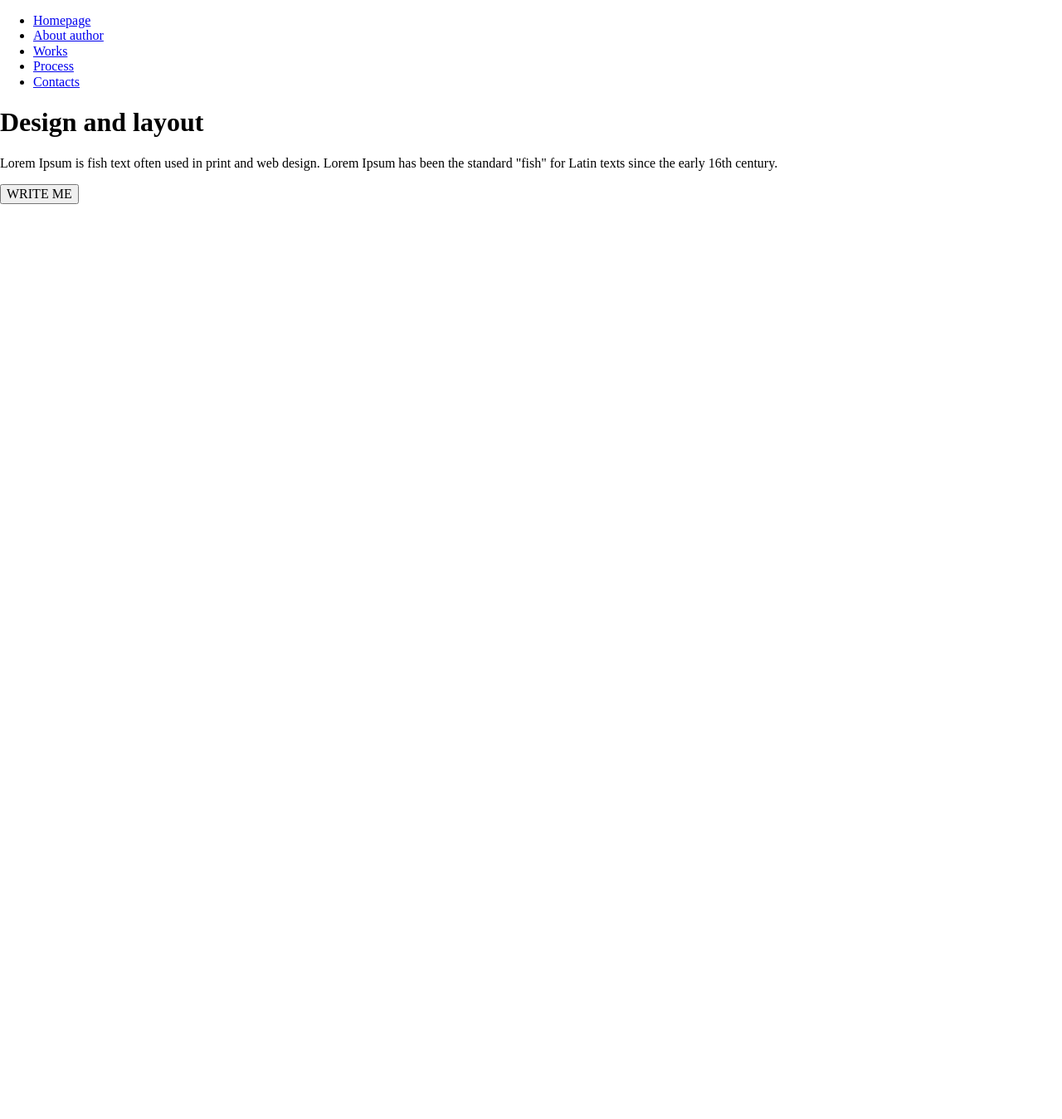
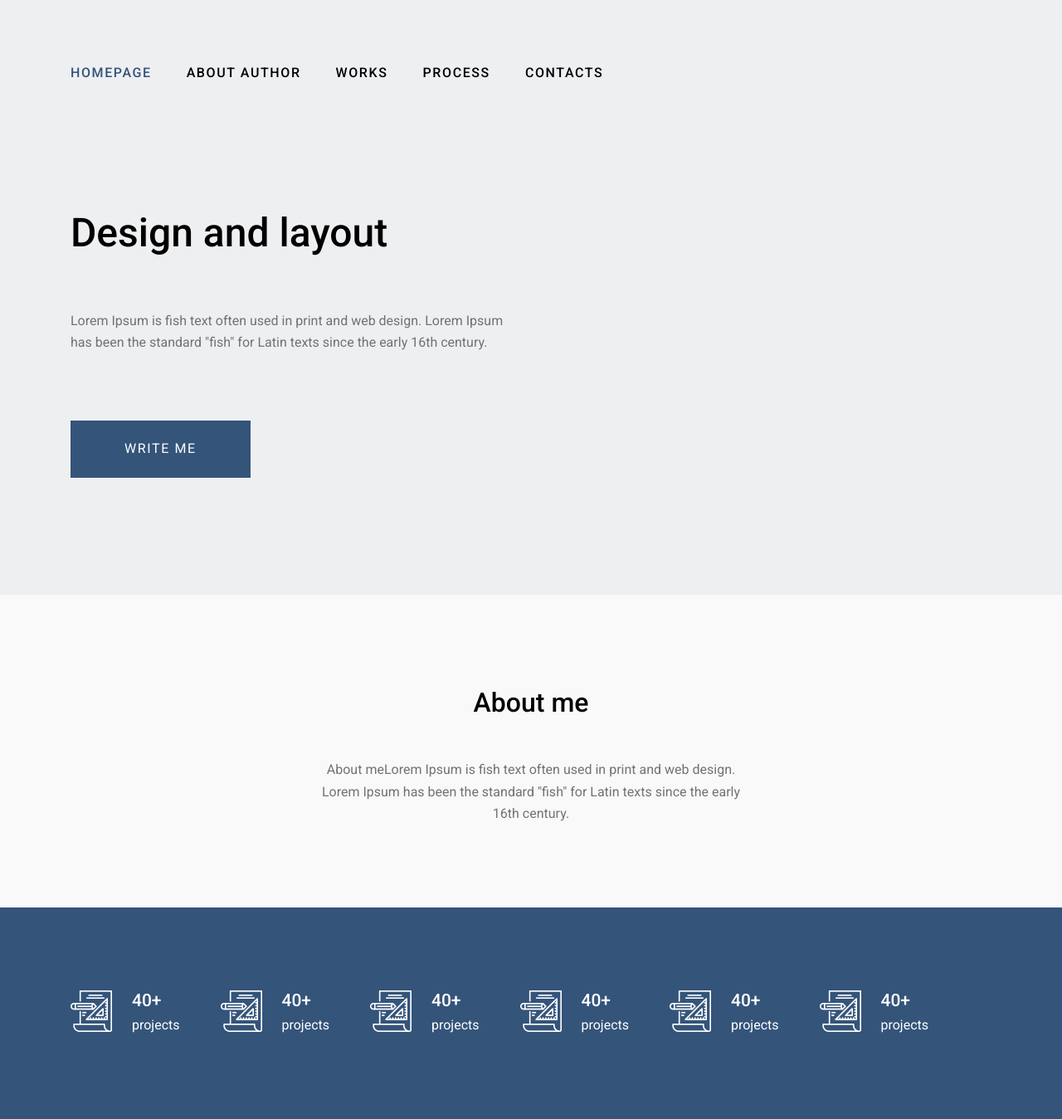
Before and after one commit to alexsimof/DZ_6, a plain HTML site: page index.html in a window 1280 px wide. Shown: the whole page at 83% size. Before the commit the page ends 800 px from the top, so only its background shows below. Drawn offline with Linux system fonts and the light colour scheme.

Commit message:
add section and style

```diff
--- a/css/style.css
+++ b/css/style.css
@@ -0,0 +1,141 @@
+* {
+  box-sizing: border-box;
+}
+
+body {
+  font-family: 'Roboto', sans-serif;
+  background-color: #F9F9F9;
+}
+
+h1 {
+  font-size: 48px;
+  font-weight: 500;
+  line-height: 136%;
+  color: #000;
+}
+
+h2 {
+  font-size: 32px;
+  font-weight: 500;
+}
+
+h3 {
+  color: #FFF;
+  font-family: Roboto;
+  font-size: 21px;
+  font-weight: 500;
+}
+
+.first-section {
+  background: #EEEFF1;
+  padding-top: 79px;
+  padding-bottom: 141px;
+}
+
+.container {
+  max-width: 1110px;
+  margin: 0 auto;
+}
+
+
+.nav-menu {
+  list-style: none;
+  margin: 0;
+  padding: 0;
+}
+
+.menu-item {
+  text-decoration: none;
+  color: #000;
+  font-size: 16px;
+  font-weight: 500;
+  letter-spacing: 1.6px;
+  text-transform: uppercase;
+}
+
+.color {
+  color: #34547A
+}
+
+.nav-menu li {
+  float: left;
+  margin-bottom: 151px;
+}
+
+.nav-menu li:not(:last-child) {
+  margin-right: 42px;
+}
+
+.wrapper {
+  clear: both;
+}
+
+.discription {
+  max-width: 540px;
+  font-size: 16px;
+  font-weight: 400;
+  line-height: 164.063%;
+  color: #727272;
+}
+
+.title {
+  margin: 0 0 60px 0;
+}
+
+.button {
+  padding: 25px 65px;
+  background: #34547A;
+  border: none;
+  color: #fff;
+  font-size: 16px;
+  font-weight: 400;
+  letter-spacing: 1.6px;
+  margin-top: 65px;
+}
+
+.about-section {
+  text-align: center;
+  padding: 112px 0 100px;
+}
+
+.subtitle {
+  margin: 0 0 50px;
+}
+
+.center {
+  margin: auto;
+}
+
+.icon-section {
+  background: var(--Accent, #34547A);
+  padding: 100px 0;
+}
+
+.icon-block {
+  display: inline-block;
+}
+
+.icon-block:not(:last-child) {
+  margin-right: 45px;
+}
+
+.text-box {
+  display: inline-block;
+  vertical-align: top;
+  margin-left: 20px;
+}
+
+.number {
+  margin-top: 0;
+  margin-bottom: 5px;
+}
+
+.text {
+  color: #FFF;
+  font-family: Roboto;
+  font-size: 16px;
+  font-style: normal;
+  font-weight: 400;
+  line-height: 164.063%;
+
+}
--- a/index.html
+++ b/index.html
@@ -20,20 +20,78 @@
         <header class="header">
           <nav class="nav">
             <ul class="nav-menu">
-              <li><a href="#">Homepage</a></li>
-              <li><a href="#">About author</a></li>
-              <li><a href="#">Works</a></li>
-              <li><a href="#">Process</a></li>
-              <li><a href="#">Contacts</a></li>
+              <li><a class="menu-item color" href="#">Homepage</a></li>
+              <li><a class="menu-item" href="#">About author</a></li>
+              <li><a class="menu-item" href="#">Works</a></li>
+              <li><a class="menu-item" href="#">Process</a></li>
+              <li><a class="menu-item" href="#">Contacts</a></li>
             </ul>
           </nav>
         </header>
-        <h1 class="title">Design and layout</h1>
-        <p class="subtitle">Lorem Ipsum is fish text often used in print and web design. Lorem Ipsum has been the
-          standard "fish" for Latin texts
-          since the early 16th century.
+        <div class="wrapper">
+          <h1 class="title">Design and layout</h1>
+          <p class="discription">Lorem Ipsum is fish text often used in print and web design. Lorem Ipsum has been the
+            standard "fish" for Latin texts
+            since the early 16th century.
+          </p>
+          <button class="button">WRITE ME</button>
+        </div>
+      </div>
+    </section>
+    <section class="about-section">
+      <div class="container">
+        <h2 class="subtitle">About me</h2>
+        <p class="discription center">
+          About meLorem Ipsum is fish text often used in print and web design. Lorem Ipsum has been the standard "fish"
+          for Latin
+          texts since the early 16th century.
         </p>
-        <button class="button">WRITE ME</button>
+      </div>
+    </section>
+    <section class="icon-section">
+      <div class="container">
+        <div class="icon-block">
+          <img src="./icons/icon.png" alt="icon" class="icon">
+          <div class="text-box">
+            <h3 class="number">40+</h3>
+            <span class="text">projects</span>
+          </div>
+        </div>
+        <div class="icon-block">
+          <img src="./icons/icon.png" alt="icon" class="icon">
+          <div class="text-box">
+            <h3 class="number">40+</h3>
+            <span class="text">projects</span>
+          </div>
+        </div>
+        <div class="icon-block">
+          <img src="./icons/icon.png" alt="icon" class="icon">
+          <div class="text-box">
+            <h3 class="number">40+</h3>
+            <span class="text">projects</span>
+          </div>
+        </div>
+        <div class="icon-block">
+          <img src="./icons/icon.png" alt="icon" class="icon">
+          <div class="text-box">
+            <h3 class="number">40+</h3>
+            <span class="text">projects</span>
+          </div>
+        </div>
+        <div class="icon-block">
+          <img src="./icons/icon.png" alt="icon" class="icon">
+          <div class="text-box">
+            <h3 class="number">40+</h3>
+            <span class="text">projects</span>
+          </div>
+        </div>
+        <div class="icon-block">
+          <img src="./icons/icon.png" alt="icon" class="icon">
+          <div class="text-box">
+            <h3 class="number">40+</h3>
+            <span class="text">projects</span>
+          </div>
+        </div>
       </div>
     </section>
   </main>
```
Also changed, not shown: icons/icon.png (added).
